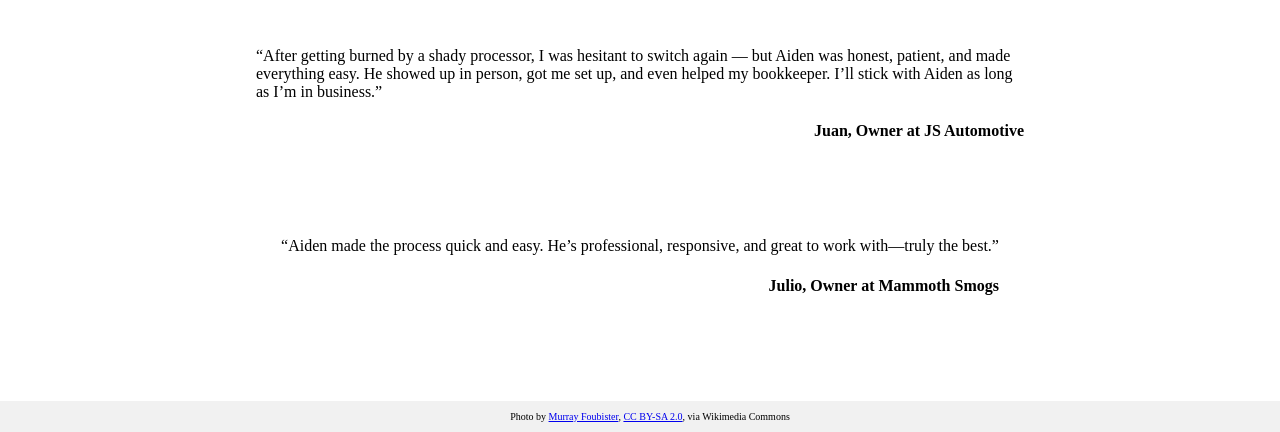
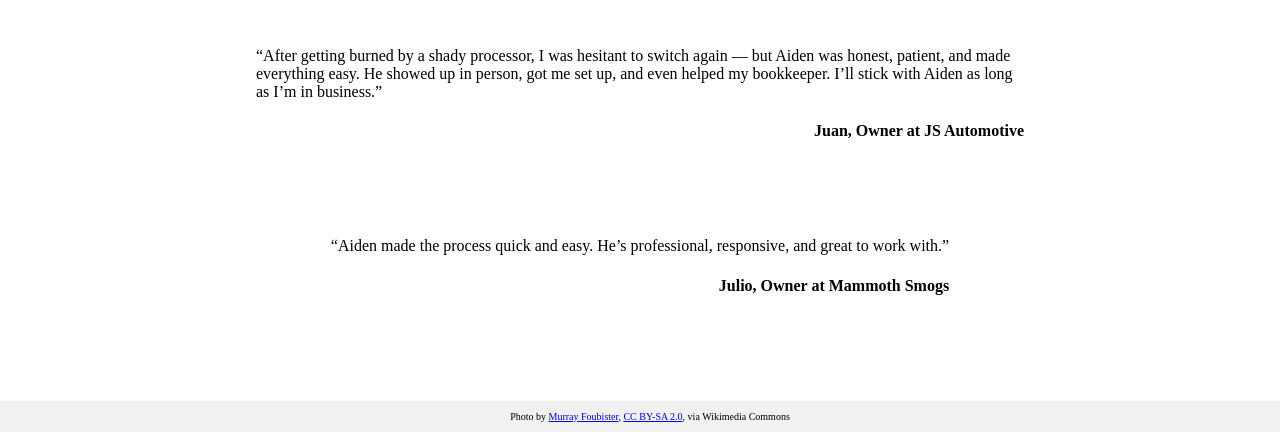
Before and after one commit to aidenogara/website-deploy, a plain HTML site: page vanilla-sierra/src/index.html in a window 1280 px wide. Shown: the part 639-1071 px from the top of the page. Drawn offline with Linux system fonts and the light colour scheme.

Commit message:
Update index.html
Aiden's homebrew julio quote edit

```diff
--- a/vanilla-sierra/src/index.html
+++ b/vanilla-sierra/src/index.html
@@ -38,7 +38,7 @@
 				<h4>Juan, Owner at JS Automotive</h4>
 			</div>
 			<div class="testimonial">
-				<p>“Aiden made the process quick and easy. He’s professional, responsive, and great to work with—truly the best.”</p>
+				<p>“Aiden made the process quick and easy. He’s professional, responsive, and great to work with.”</p>
 				<h4>Julio, Owner at Mammoth Smogs</h4>
 			</div>
 		</div>
```
